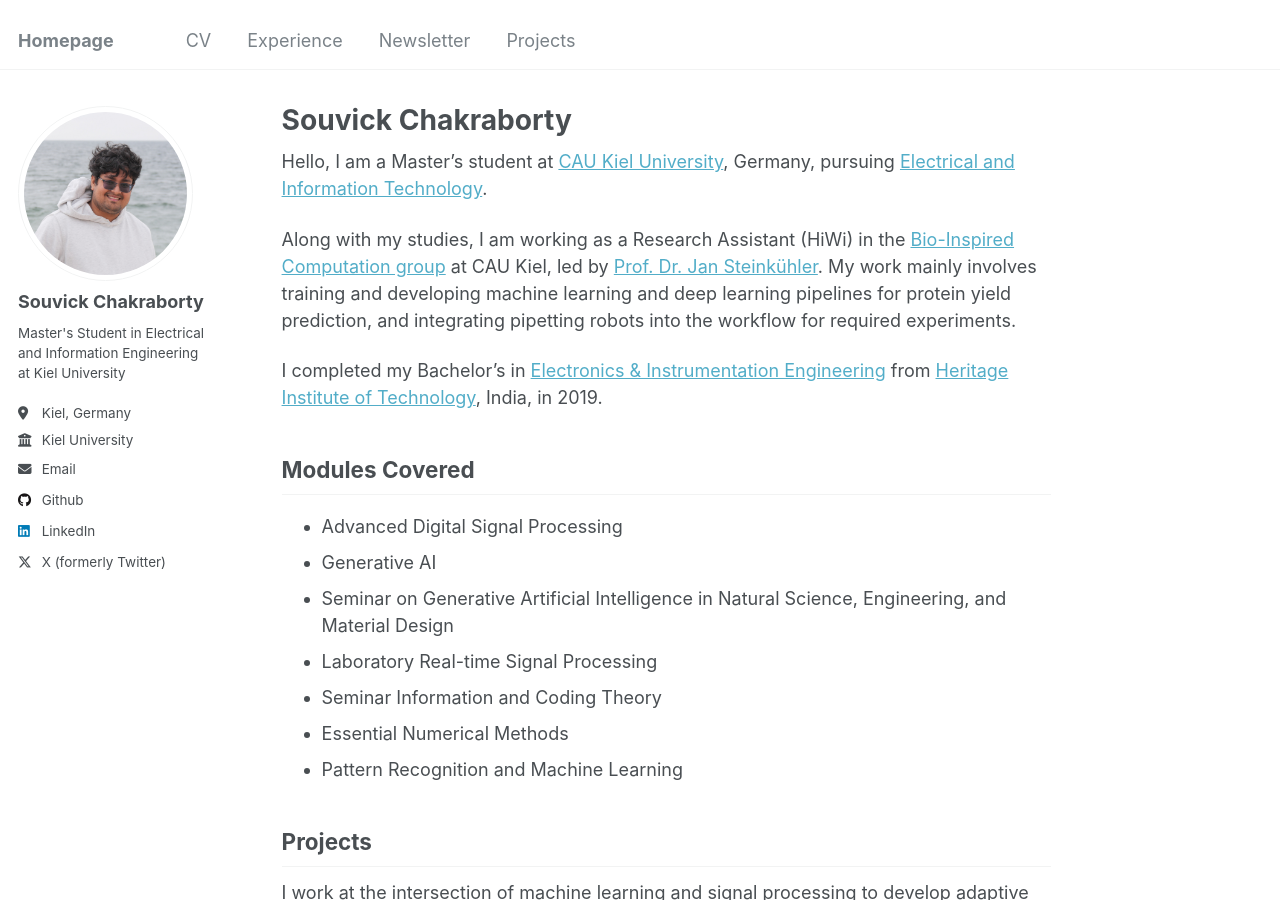
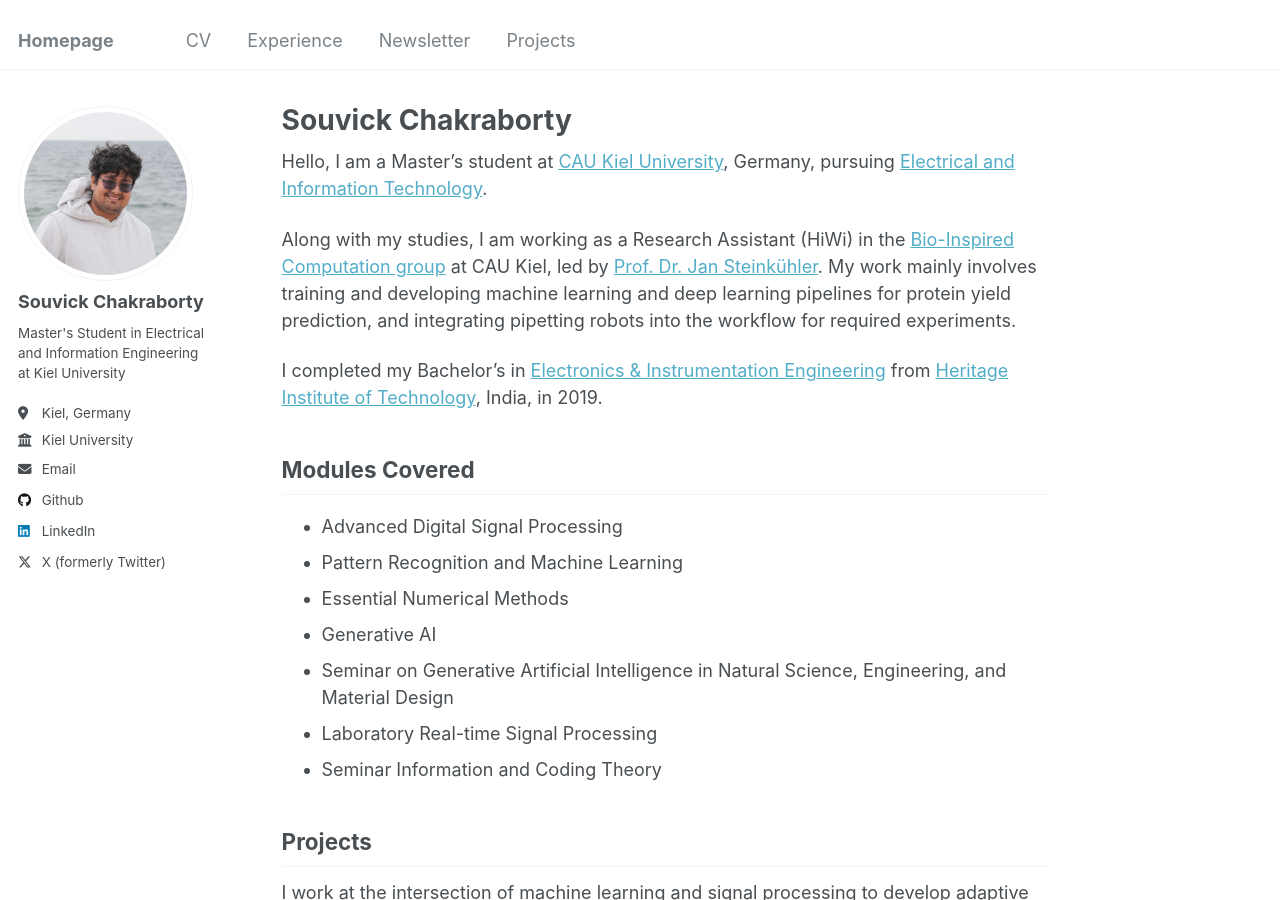
Before and after one commit to SouvickC/SouvickC.github.io, a Jekyll site: the page built from _pages/about.md, in a window 1280 px wide and 900 px high. Built offline with Jekyll 4.4.1, drawn with Linux system fonts in a browser that asks for light colours.

Commit message:
subject added

```diff
--- a/_pages/about.md
+++ b/_pages/about.md
@@ -20,13 +20,15 @@ I completed my Bachelor's in [Electronics & Instrumentation Engineering](https:/
 <!-- - Bio-inspired Information Pathways   -->
 <!-- - Channel Coding   -->
 - Advanced Digital Signal Processing
+- Pattern Recognition and Machine Learning
+- Essential Numerical Methods
 <!-- - Advanced Digital Communications   -->
 - Generative AI
 - Seminar on Generative Artificial Intelligence in Natural Science, Engineering, and Material Design
 - Laboratory Real-time Signal Processing
 - Seminar Information and Coding Theory
-- Essential Numerical Methods
-- Pattern Recognition and Machine Learning
+
+
 <!-- - Adaptive Filters   -->
 
 
```
